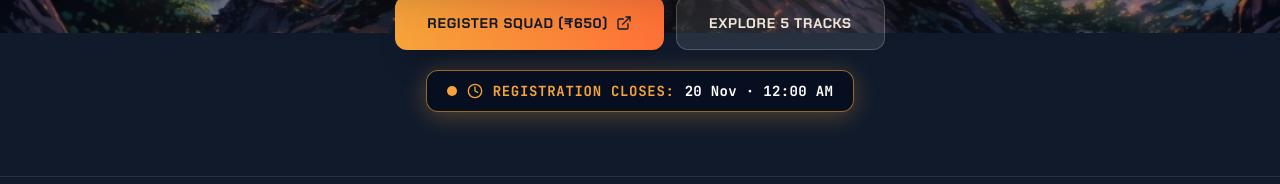
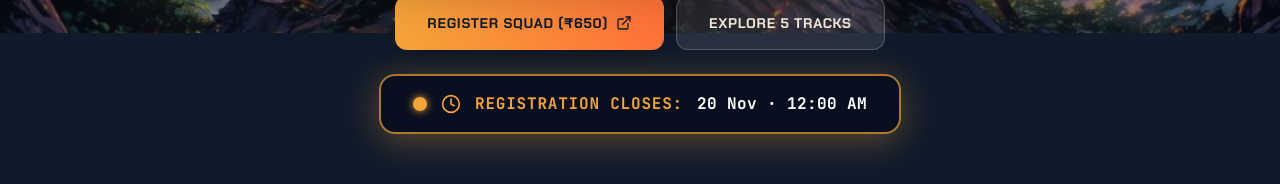
Before and after one commit to jayesh6060/hackathon, a React (Vite) app: page / in a window 1280 px wide. Shown: the part 767-951 px from the top of the page. Built offline with nearby package versions, Linux system fonts and the light colour scheme; no server answers.

Commit message:
style: increase size of registration deadline pill on desktop view

```diff
--- a/src/components/ContinuousAnimeExperience.jsx
+++ b/src/components/ContinuousAnimeExperience.jsx
@@ -367,16 +367,16 @@ export default function ContinuousAnimeExperience() {
         </div>
 
         {/* Registration Closes Notification Pill (Pure Notification - Not a Link) */}
-        <div className="mt-5 inline-flex items-center gap-2.5 px-5 py-2.5 rounded-xl bg-[#070e1f]/90 border border-[#F6A43A]/60 backdrop-blur-xl shadow-[0_4px_25px_rgba(246,164,58,0.3)] select-none">
-          <span className="relative flex h-2.5 w-2.5">
+        <div className="mt-6 inline-flex items-center gap-3 sm:gap-3.5 px-6 py-3 sm:px-8 sm:py-4 rounded-xl sm:rounded-2xl bg-[#070e1f]/90 border sm:border-2 border-[#F6A43A]/70 backdrop-blur-xl shadow-[0_6px_35px_rgba(246,164,58,0.35)] select-none">
+          <span className="relative flex h-3 w-3 sm:h-3.5 sm:w-3.5">
             <span className="animate-ping absolute inline-flex h-full w-full rounded-full bg-[#F6A43A] opacity-75"></span>
-            <span className="relative inline-flex rounded-full h-2.5 w-2.5 bg-[#F6A43A]"></span>
+            <span className="relative inline-flex rounded-full h-3 w-3 sm:h-3.5 sm:w-3.5 bg-[#F6A43A] shadow-[0_0_8px_#F6A43A]"></span>
           </span>
-          <Clock className="w-4 h-4 text-[#F6A43A]" />
-          <span className="font-mono text-xs sm:text-sm font-bold uppercase tracking-wider text-[#F6A43A]">
+          <Clock className="w-4 h-4 sm:w-5 sm:h-5 text-[#F6A43A]" />
+          <span className="font-mono text-xs sm:text-sm md:text-base font-bold uppercase tracking-wider text-[#F6A43A]">
             Registration Closes:
           </span>
-          <span className="font-mono text-xs sm:text-sm font-black text-white tracking-wide">
+          <span className="font-mono text-xs sm:text-sm md:text-base font-black text-white tracking-wide">
             20 Nov · 12:00 AM
           </span>
         </div>
```
